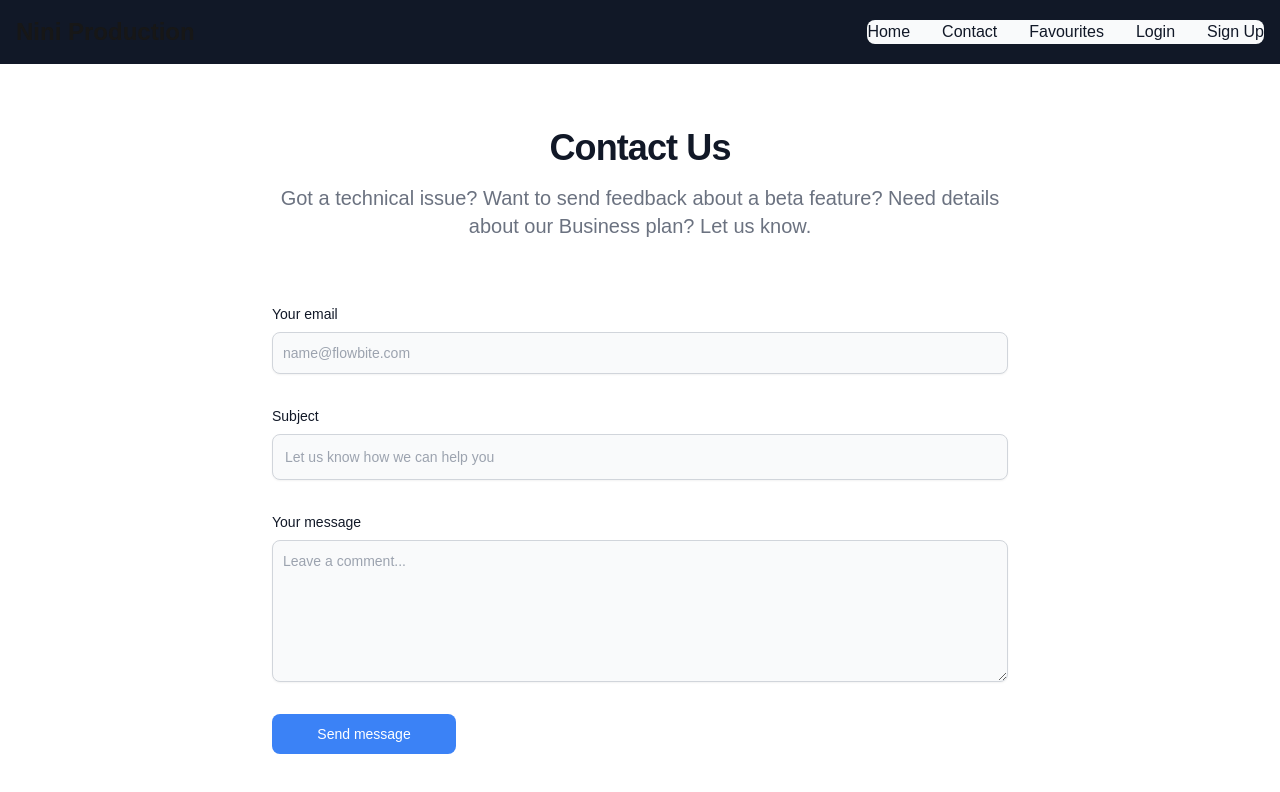
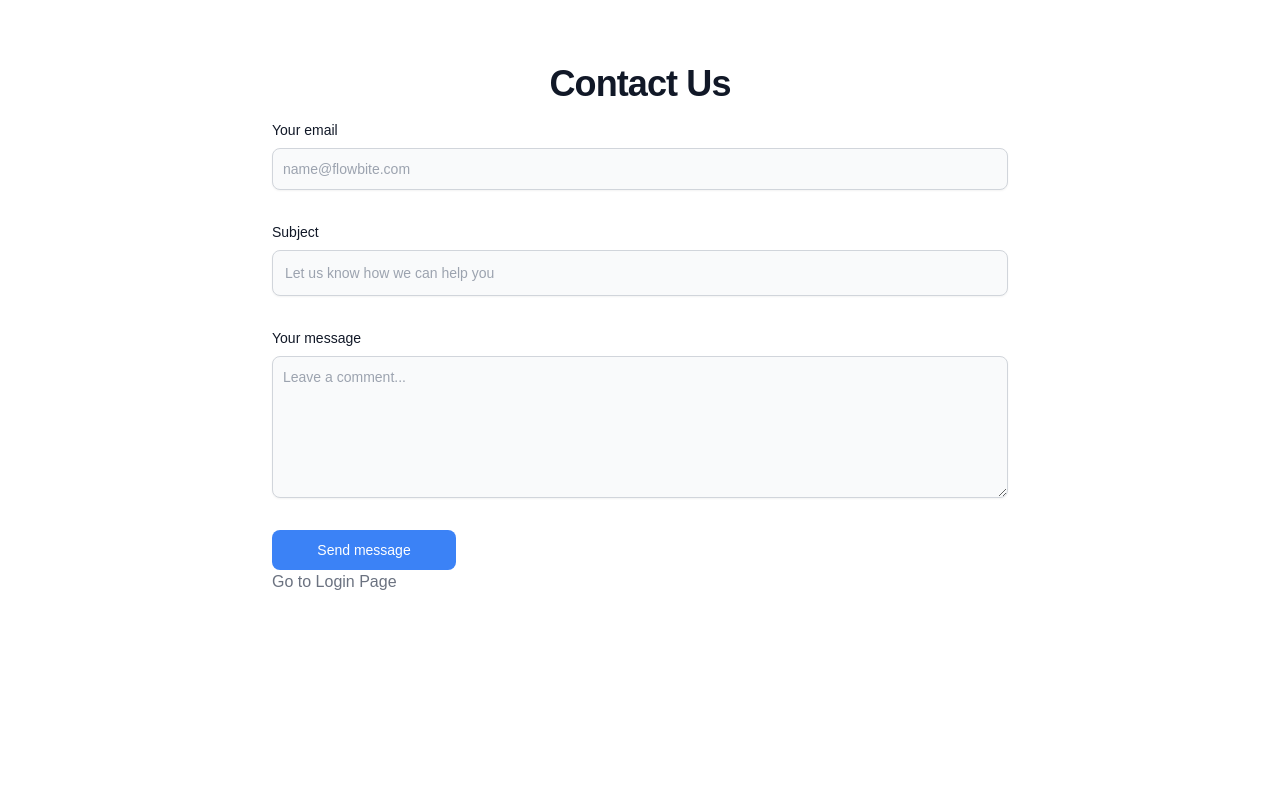
Before and after one commit to ninimtchedlishvili/final-part-two, a Next.js app: page /contact in a window 1280 px wide. Shown: the top 792 px of the page. Built offline with nearby package versions, Linux system fonts and the light colour scheme.

Commit message:
fixed bugs on contact page

```diff
--- a/app/contact/page.tsx
+++ b/app/contact/page.tsx
@@ -1,24 +1,14 @@
 import React from "react";
-import Header from "../(protected)/components/layout/Header";
+import Link from "next/link";
 
-type HeaderProps = {
-  email: string | null;
-  onLogOut: () => void;
-};
-
-const Contact  = ({ email, onLogOut }: HeaderProps) => {
+const Contact = () => {
   return (
     <>
-      <Header email={email || null} onLogOut={onLogOut} />
       <section className="bg-white dark:bg-gray-900">
         <div className="py-8 lg:py-16 px-4 mx-auto max-w-screen-md">
           <h2 className="mb-4 text-4xl tracking-tight font-extrabold text-center text-gray-900 dark:text-white">
             Contact Us
           </h2>
-          <p className="mb-8 lg:mb-16 font-light text-center text-gray-500 dark:text-gray-400 sm:text-xl">
-            Got a technical issue? Want to send feedback about a beta feature?
-            Need details about our Business plan? Let us know.
-          </p>
           <form className="space-y-8">
             <div>
               <label
@@ -70,6 +60,14 @@ const Contact  = ({ email, onLogOut }: HeaderProps) => {
             >
               Send message
             </button>
+            <br />
+            <Link
+              href={"/login"}
+              type="submit"
+              className="text-gray-500 dark:text-gray-300 py-2.5"
+            >
+              Go to Login Page
+            </Link>
           </form>
         </div>
       </section>
@@ -77,4 +75,4 @@ const Contact  = ({ email, onLogOut }: HeaderProps) => {
   );
 };
 
-export default Contact ;
+export default Contact;
--- a/app/login/page.tsx
+++ b/app/login/page.tsx
@@ -2,20 +2,14 @@
 "use client";
 import React, { useState } from "react";
 import { useRouter } from "next/navigation";
+import Link from "next/link";
 
-import Header from "../(protected)/components/layout/Header";
-
-type HeaderProps = {
-    email: string | null;
-    onLogOut: () => void;
-  };
-const Login = ({email, onLogOut} : HeaderProps) => {
-  const router = useRouter()
+const Login = () => {
+  const router = useRouter();
   const [formData, setFormData] = useState({
     email: "",
     password: "",
   });
-
 
   const users = [
     { email: "john.doe@example.com", password: "Passw0rd123!" },
@@ -30,24 +24,23 @@ const Login = ({email, onLogOut} : HeaderProps) => {
     { email: "olivia.lee@example.com", password: "Olivia##789" },
   ];
 
-  const handleSubmit = (e : any) => {
+  const handleSubmit = (e: any) => {
     e.preventDefault();
     const user = users.find(
-      (user) => user.email === formData.email && user.password === formData.password
+      (user) =>
+        user.email === formData.email && user.password === formData.password
     );
-    if(user) {
+    if (user) {
       console.log("user found");
       localStorage.setItem("user", JSON.stringify(user));
       router.push("/home");
     } else {
-      console.log("user not found")
+      console.log("user not found");
     }
-
   };
 
   return (
     <>
-    <Header email={email || null} onLogOut={onLogOut} />
       <section className="bg-gray-50 dark:bg-gray-900 mt-[70px]">
         <div className="flex flex-col items-center justify-center px-6 mx-auto mt-50 lg:py-0">
           <div className="w-full bg-white rounded-lg shadow dark:border md:mt-0 sm:max-w-md xl:p-0 dark:bg-gray-800 dark:border-gray-700">
@@ -120,10 +113,18 @@ const Login = ({email, onLogOut} : HeaderProps) => {
                 </div>
                 <button
                   type="submit"
-                  className="w-full text-white bg-primary-600 hover:bg-primary-700 focus:ring-4 focus:outline-none focus:ring-primary-300 font-medium rounded-lg text-sm px-5 py-2.5 text-center dark:bg-primary-600 dark:hover:bg-primary-700 dark:focus:ring-primary-800 bg-blue-500 hover:bg-blue-700"
+                  className="w-full text-white focus:ring-4 focus:outline-none focus:ring-primary-300 font-medium rounded-lg text-sm px-5 py-2.5 text-center dark:bg-primary-600 dark:hover:bg-primary-700 dark:focus:ring-primary-800 bg-blue-500 hover:bg-blue-700"
                 >
                   Sign in
                 </button>
+
+                <Link
+                  href={"/contact"}
+                  type="submit"
+                  className="text-gray-500 dark:text-gray-300 mt-10"
+                >
+                  Contuct Us
+                </Link>
               </form>
             </div>
           </div>
```
